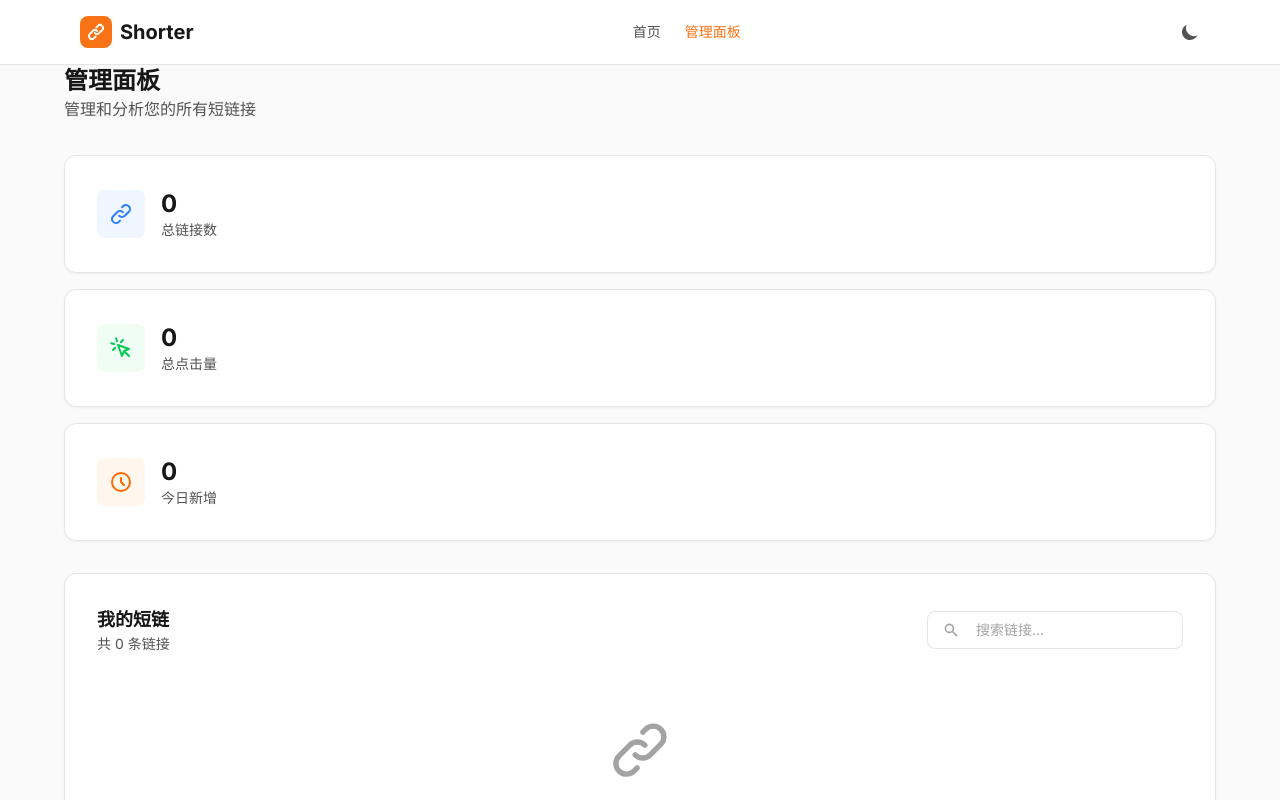
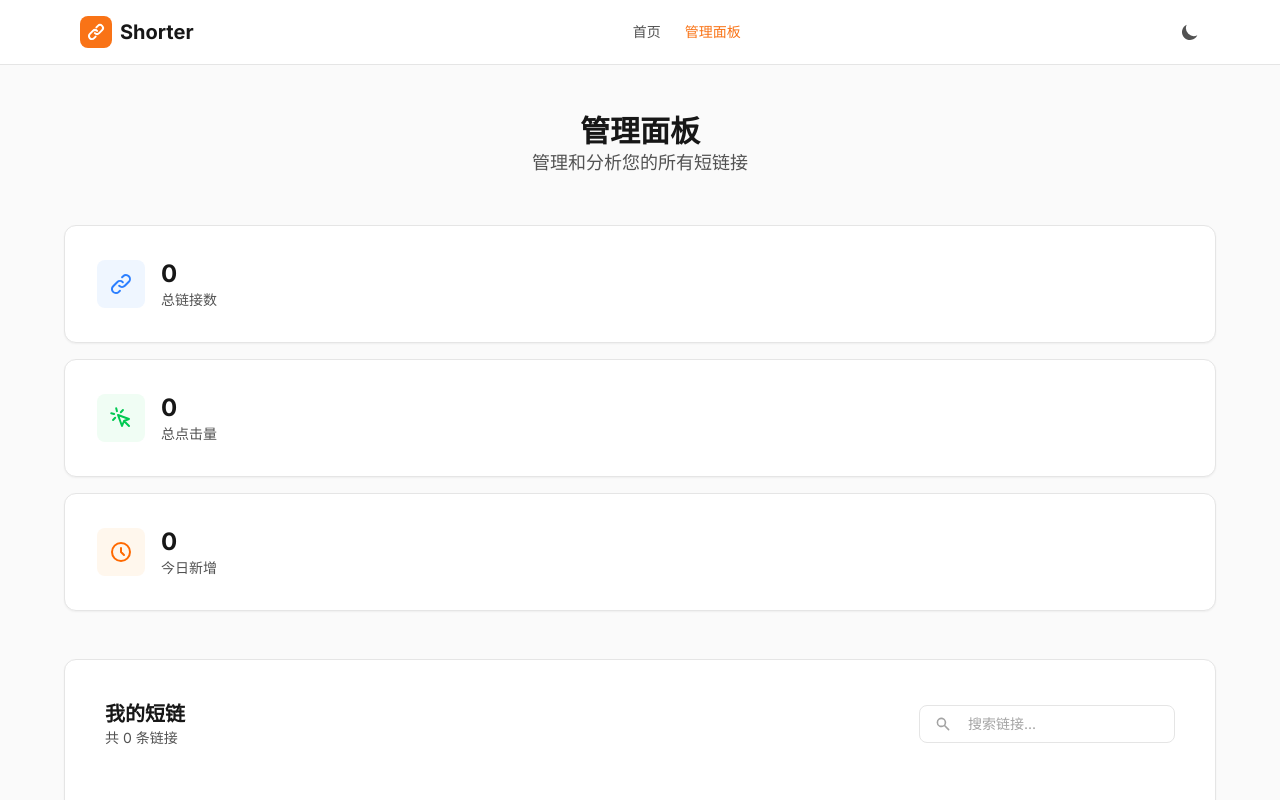
Before and after one commit to GEMILUXVII/shorter, a Vue app: page /dashboard in a window 1280 px wide. Shown: the top 800 px of the page. Built offline with nearby package versions, Linux system fonts and the light colour scheme.

Commit message:
style: improve dashboard spacing and layout

```diff
--- a/src/components/features/LinkItem.vue
+++ b/src/components/features/LinkItem.vue
@@ -34,7 +34,7 @@ function handleDelete() {
 </script>
 
 <template>
-  <div class="group flex items-center gap-4 p-4 bg-[var(--color-card)] border border-[var(--color-border)] rounded-xl hover:border-[var(--color-primary)] transition-all">
+  <div class="group flex items-center gap-5 p-5 bg-[var(--color-card)] border border-[var(--color-border)] rounded-xl hover:border-[var(--color-primary)] transition-all">
     <!-- Favicon / Domain icon -->
     <div class="flex-shrink-0 w-10 h-10 rounded-lg bg-[var(--color-bg-secondary)] flex items-center justify-center">
       <img
--- a/src/components/features/LinkList.vue
+++ b/src/components/features/LinkList.vue
@@ -41,11 +41,11 @@ function handleClearAll() {
 </script>
 
 <template>
-  <div class="space-y-4">
+  <div class="space-y-6">
     <!-- Header -->
     <div class="flex flex-col sm:flex-row items-start sm:items-center justify-between gap-4">
       <div>
-        <h3 class="text-lg font-semibold text-[var(--color-text)]">我的短链</h3>
+        <h3 class="text-xl font-semibold text-[var(--color-text)]">我的短链</h3>
         <p class="text-sm text-[var(--color-text-secondary)]">
           共 {{ linkStore.totalLinks }} 条链接
         </p>
@@ -80,7 +80,7 @@ function handleClearAll() {
     </div>
 
     <!-- Links list -->
-    <div v-if="!isEmpty" class="space-y-3">
+    <div v-if="!isEmpty" class="space-y-4">
       <TransitionGroup name="list">
         <LinkItem
           v-for="link in filteredLinks"
--- a/src/style.css
+++ b/src/style.css
@@ -130,6 +130,26 @@ body {
 
 .space-y-8 > * + * {
   margin-top: 2rem !important;
+}
+
+.space-y-6 > * + * {
+  margin-top: 1.5rem !important;
+}
+
+.space-y-5 > * + * {
+  margin-top: 1.25rem !important;
+}
+
+.space-y-4 > * + * {
+  margin-top: 1rem !important;
+}
+
+.gap-5 {
+  gap: 1.25rem !important;
+}
+
+.p-5 {
+  padding: 1.25rem !important;
 }
 
 .gap-8 {
--- a/src/views/DashboardView.vue
+++ b/src/views/DashboardView.vue
@@ -8,12 +8,12 @@ const linkStore = useLinkStore()
 </script>
 
 <template>
-  <div class="py-8 px-4 sm:px-6 lg:px-8">
-    <div class="max-w-6xl mx-auto space-y-8">
+  <div class="py-12 px-6 sm:px-8 lg:px-12">
+    <div class="max-w-6xl mx-auto space-y-12">
       <!-- Header -->
-      <div>
-        <h1 class="text-2xl font-bold text-[var(--color-text)]">管理面板</h1>
-        <p class="mt-1 text-[var(--color-text-secondary)]">管理和分析您的所有短链接</p>
+      <div class="text-center">
+        <h1 class="text-3xl font-bold text-[var(--color-text)]">管理面板</h1>
+        <p class="mt-3 text-lg text-[var(--color-text-secondary)]">管理和分析您的所有短链接</p>
       </div>
 
       <!-- Stats Panel -->
@@ -23,18 +23,18 @@ const linkStore = useLinkStore()
 
       <!-- Popular Links -->
       <section v-if="linkStore.popularLinks.length > 0">
-        <BaseCard>
-          <h3 class="text-lg font-semibold text-[var(--color-text)] mb-4">热门链接</h3>
-          <div class="space-y-3">
+        <BaseCard padding="lg">
+          <h3 class="text-xl font-semibold text-[var(--color-text)] mb-6">热门链接</h3>
+          <div class="space-y-4">
             <div
               v-for="(link, index) in linkStore.popularLinks"
               :key="link.id"
-              class="flex items-center gap-4 p-3 bg-[var(--color-bg-secondary)] rounded-lg"
+              class="flex items-center gap-5 p-4 bg-[var(--color-bg-secondary)] rounded-xl"
             >
               <!-- Rank -->
               <div
                 :class="[
-                  'flex-shrink-0 w-8 h-8 rounded-full flex items-center justify-center font-bold',
+                  'flex-shrink-0 w-10 h-10 rounded-full flex items-center justify-center font-bold text-lg',
                   index === 0 ? 'bg-yellow-100 text-yellow-700 dark:bg-yellow-900/30 dark:text-yellow-400' :
                   index === 1 ? 'bg-gray-100 text-gray-600 dark:bg-gray-800 dark:text-gray-300' :
                   index === 2 ? 'bg-orange-100 text-orange-700 dark:bg-orange-900/30 dark:text-orange-400' :
@@ -49,21 +49,21 @@ const linkStore = useLinkStore()
                 <a
                   :href="link.shortUrl"
                   target="_blank"
-                  class="text-sm font-medium text-[var(--color-primary)] hover:underline truncate block"
+                  class="text-base font-medium text-[var(--color-primary)] hover:underline truncate block"
                 >
                   {{ link.shortUrl.replace(/^https?:\/\//, '') }}
                 </a>
-                <p class="text-xs text-[var(--color-text-muted)] truncate">
+                <p class="text-sm text-[var(--color-text-muted)] truncate mt-1">
                   {{ link.originalUrl }}
                 </p>
               </div>
 
               <!-- Clicks -->
               <div class="flex-shrink-0 text-right">
-                <p class="text-sm font-medium text-[var(--color-text)]">
+                <p class="text-lg font-semibold text-[var(--color-text)]">
                   {{ (link.clicks || 0).toLocaleString() }}
                 </p>
-                <p class="text-xs text-[var(--color-text-muted)]">点击</p>
+                <p class="text-sm text-[var(--color-text-muted)]">点击</p>
               </div>
             </div>
           </div>
@@ -72,7 +72,7 @@ const linkStore = useLinkStore()
 
       <!-- All Links -->
       <section>
-        <BaseCard>
+        <BaseCard padding="lg">
           <LinkList />
         </BaseCard>
       </section>
```
